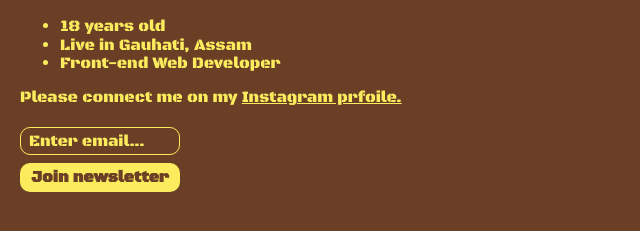
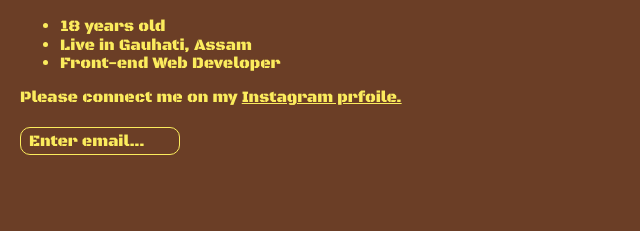
Before and after one commit to lordhanya/Personal-Site, a website built with Vite: page index.html in a window 1280 px wide. Shown: the part 531-762 px from the top of the page, without its empty margins (0-640 px from the left). Built offline with nearby package versions, Linux system fonts and the light colour scheme; a web font is replaced by a local one.

Commit message:
Join button removed

```diff
--- a/index.html
+++ b/index.html
@@ -20,6 +20,6 @@
         </ul>
         <p>Please connect me on my <a href="https://www.instagram.com/06__ashif__22/" taget="_blank">Instagram prfoile.</a></p>
         <input type="text" placeholder="Enter email...">
-        <button>Join newsletter</button>
+        <!-- <button>Join newsletter</button> -->
     </body>
 </html>
```
